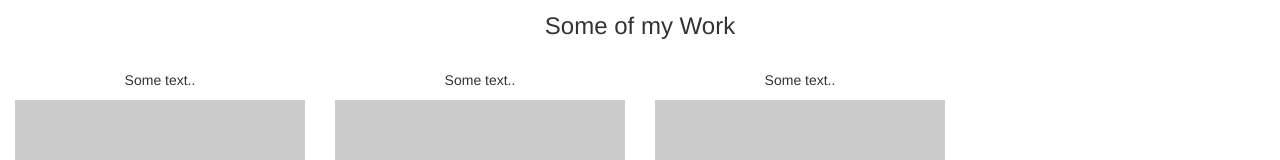
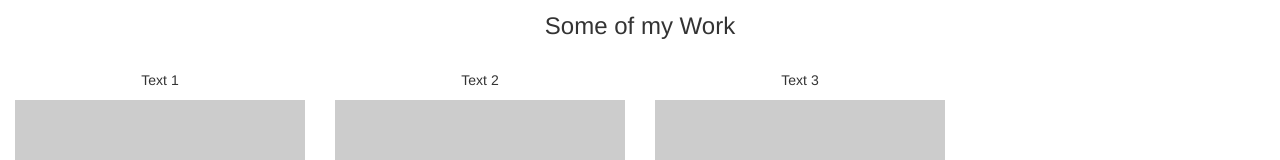
Before and after one commit to EternalNation/EternalNation.github.io, a plain HTML site: page index.html in a window 1280 px wide. Shown: the part 329-489 px from the top of the page. Drawn offline with nearby package versions, Linux system fonts and the light colour scheme; placeholder pictures from the web are drawn by us.

Commit message:
Update index.html

```diff
--- a/index.html
+++ b/index.html
@@ -58,15 +58,15 @@
   <h3>Some of my Work</h3><br>
   <div class="row">
     <div class="col-sm-3">
-      <p>Some text..</p>
+      <p>Text 1</p>
       <img src="https://placehold.it/150x80?text=IMAGE" class="img-responsive" style="width:100%" alt="Image">
     </div>
     <div class="col-sm-3">
-      <p>Some text..</p>
+      <p>Text 2</p>
       <img src="https://placehold.it/150x80?text=IMAGE" class="img-responsive" style="width:100%" alt="Image">
     </div>
     <div class="col-sm-3">
-      <p>Some text..</p>
+      <p>Text 3</p>
       <img src="https://placehold.it/150x80?text=IMAGE" class="img-responsive" style="width:100%" alt="Image">
     </div>
   </div>
```
